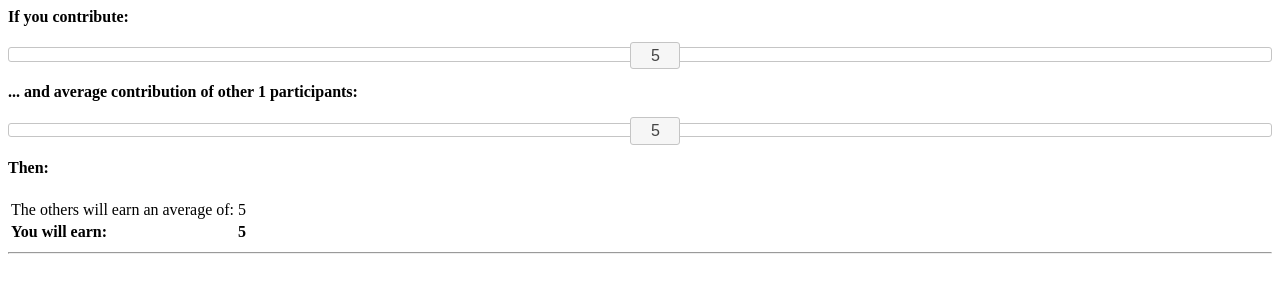
After one commit to chapkovski/teaching, a Django app: template pggfg/templates/pggfg/slider.html in a window 1280 px wide. The commit adds this page. Shown: the top 300 px of the page. Run offline with Django 3.2, Linux system fonts and the light colour scheme; the template is opened without the code that fills it: most values are stand-ins (such as "Sample title", 1, 10 or a date in 2020); some libraries are stand-ins or nearby versions.

Commit message:
adding slider

```diff
--- a/pggfg/models.py
+++ b/pggfg/models.py
@@ -21,11 +21,12 @@ public good game with some variations depending on session configs:
 class Constants(BaseConstants):
     name_in_url = 'pggfg'
     players_per_group = 4
+    num_others_per_group = players_per_group - 1
     num_rounds = 20
 
     instructions_template = 'pggfg/Instructions.html'
 
-    endowment = c(100)
+    endowment = 100
     efficiency_factor = 2
     punishment_factor = 3
     punishment_limit = int(endowment/punishment_factor)
--- a/pggfg/templates/pggfg/Contribute.html
+++ b/pggfg/templates/pggfg/Contribute.html
@@ -12,5 +12,5 @@
     {% next_button %}
 
     {% include Constants.instructions_template %}
-
+   {% include 'pggfg/slider.html' %}
 {% endblock %}
--- a/pggfg/templates/pggfg/Instructions.html
+++ b/pggfg/templates/pggfg/Instructions.html
@@ -6,7 +6,7 @@
     <p>
         In this study, you will be in a randomly formed group
         of {{ Constants.players_per_group }} participants. Each participant in
-        the group is given {{ Constants.endowment }}. The group
+        the group is given {{ Constants.endowment|c}}. The group
         has the opportunity to undertake a joint project. Each participant in
         the group decides how much she or he is going to contribute to
         the project. Contribution could be any integer from 0
--- a/pggfg/templates/pggfg/Introduction.html
+++ b/pggfg/templates/pggfg/Introduction.html
@@ -19,6 +19,8 @@
           {% include 'pggfg/punishmentinstructions.html' %}
         </p>
          {% endif %}
+
+   {% include 'pggfg/slider.html' %}
     {% next_button %}
 
 {% endblock %}
--- /dev/null
+++ b/pggfg/templates/pggfg/slider.html
@@ -0,0 +1,107 @@
+{% load staticfiles otree_tags %}
+
+
+<h4>If you contribute:</h4>
+
+<div id="slider_you" class='sliders'> <div id="custom-handle" class="ui-slider-handle"></div></div>
+<h4>... and average contribution of other {{Constants.num_others_per_group}} participants:</h4>
+<div id="slider_others" class='sliders'> <div id="custom-handle" class="ui-slider-handle"></div></div>
+<h4>Then:</h4>
+<table class="table table-hover table-striped table-responsive  ">
+
+    <tr style="font-weight:normal">
+
+        <td style="font-weight:normal">
+The others will earn an average of:</td>
+        <td id='others_share'></td>
+    </tr>
+    <tr  style="font-weight:bold">
+
+        <td>You will earn:</td>
+        <td id='yourearnings'></td>
+    </tr>
+</table>
+
+<hr>
+
+
+{% block scripts %}
+<script src="https://code.jquery.com/jquery-1.12.4.js"></script>
+<script src="https://code.jquery.com/ui/1.12.1/jquery-ui.js"></script>
+
+<script type='text/javascript'>//<![CDATA[
+$(window).load(function(){
+  var efficiency_factor = {{Constants.efficiency_factor}};
+  var group_size = {{Constants.players_per_group}};
+  var endowment = {{Constants.endowment}}
+  var default_value = {{Constants.endowment}}/2;
+  var changetab = function(start=false,who,curvalue=0 ) {
+    var val_others =  default_value;
+    var val_you =  default_value;
+    if ( start==false) {
+    if (who=='slider_you'){
+      var val_others = $('#slider_others').slider("option", "value");
+      var val_you = curvalue;
+    }
+    else {
+      var val_others = curvalue;
+      var val_you = $('#slider_you').slider("option", "value");
+    };
+  };
+
+    var total = val_others*(group_size-1)+val_you;
+    var indshare = total*efficiency_factor/group_size;
+    var others_payoff = endowment - val_others+ indshare;
+    // $('td#totalcontrib').text(Math.round(total));
+    $('td#others_share').text(Math.round(others_payoff));
+    $('td#yourearnings').text(Math.round(endowment-val_you+indshare));
+
+   };
+$(".sliders").slider(
+
+{
+
+            value:{{Constants.endowment}}/2,
+            min: 0,
+            max: {{Constants.endowment}},
+            step: 1,
+            create: function() {
+              var handle = $(this).children("#custom-handle" );
+              handle.text( $( this ).slider( "value" ) );
+              curname=$(this).attr('id');
+              changetab(true, curname,default_value);
+            },
+            slide: function( event, ui ) {
+              var handle = $(this).children("#custom-handle" );
+              curname=$(this).attr('id');
+
+              handle.text( ui.value );
+              changetab(false, curname,ui.value);
+            }
+}
+);
+
+
+
+});
+
+</script>
+  {% endblock %}
+  {% block styles %}
+
+<link rel="stylesheet" type="text/css" href="https://ajax.googleapis.com/ajax/libs/jqueryui/1.8.14/themes/base/jquery-ui.css">
+<style>
+table > *:first-child:not(thead) td:first-child {
+  font-weight: bold;
+}
+#custom-handle {
+  width: 3em;
+  height: 1.6em;
+  top: 50%;
+  margin-top: -.8em;
+  text-align: center;
+  line-height: 1.6em;
+}
+</style>
+
+  {% endblock %}
```
